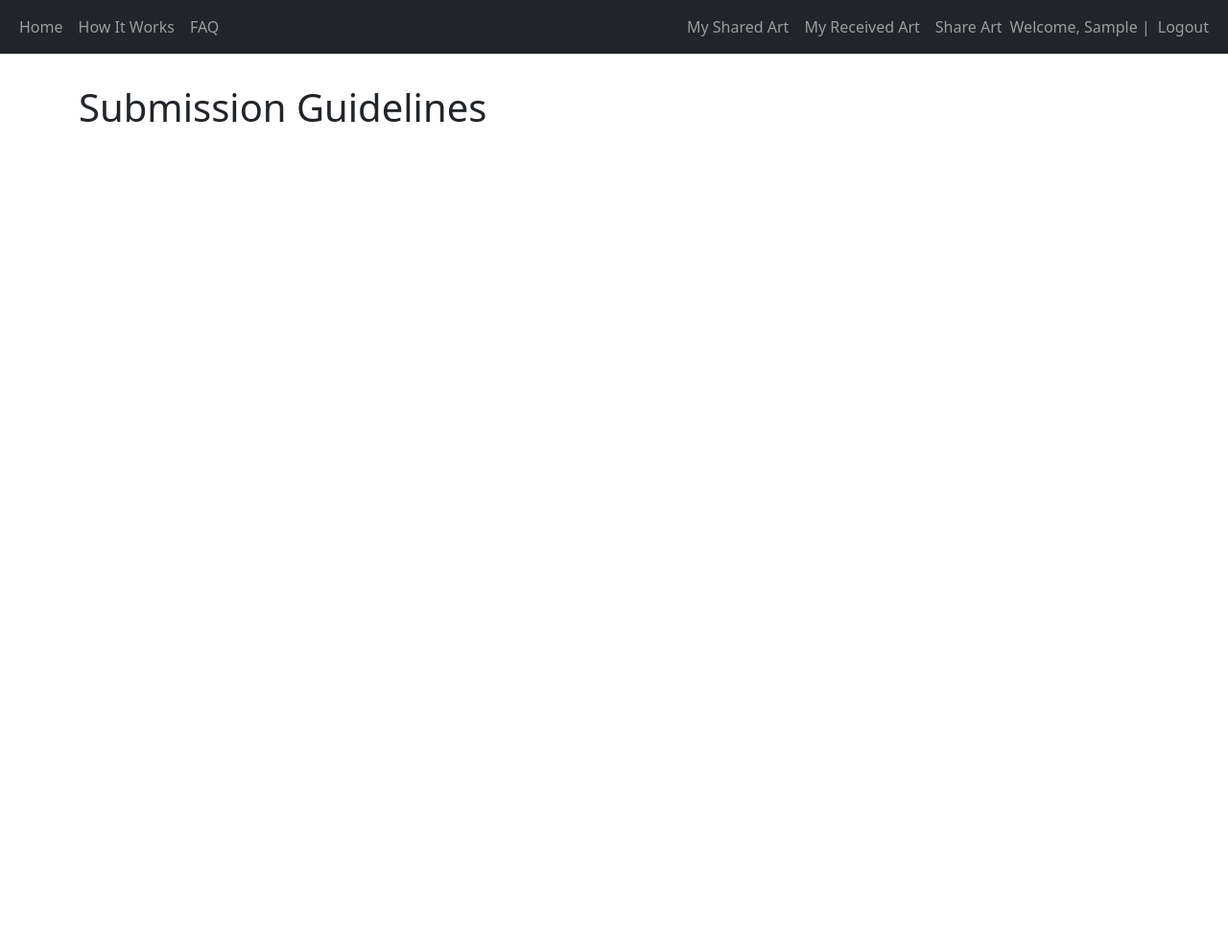
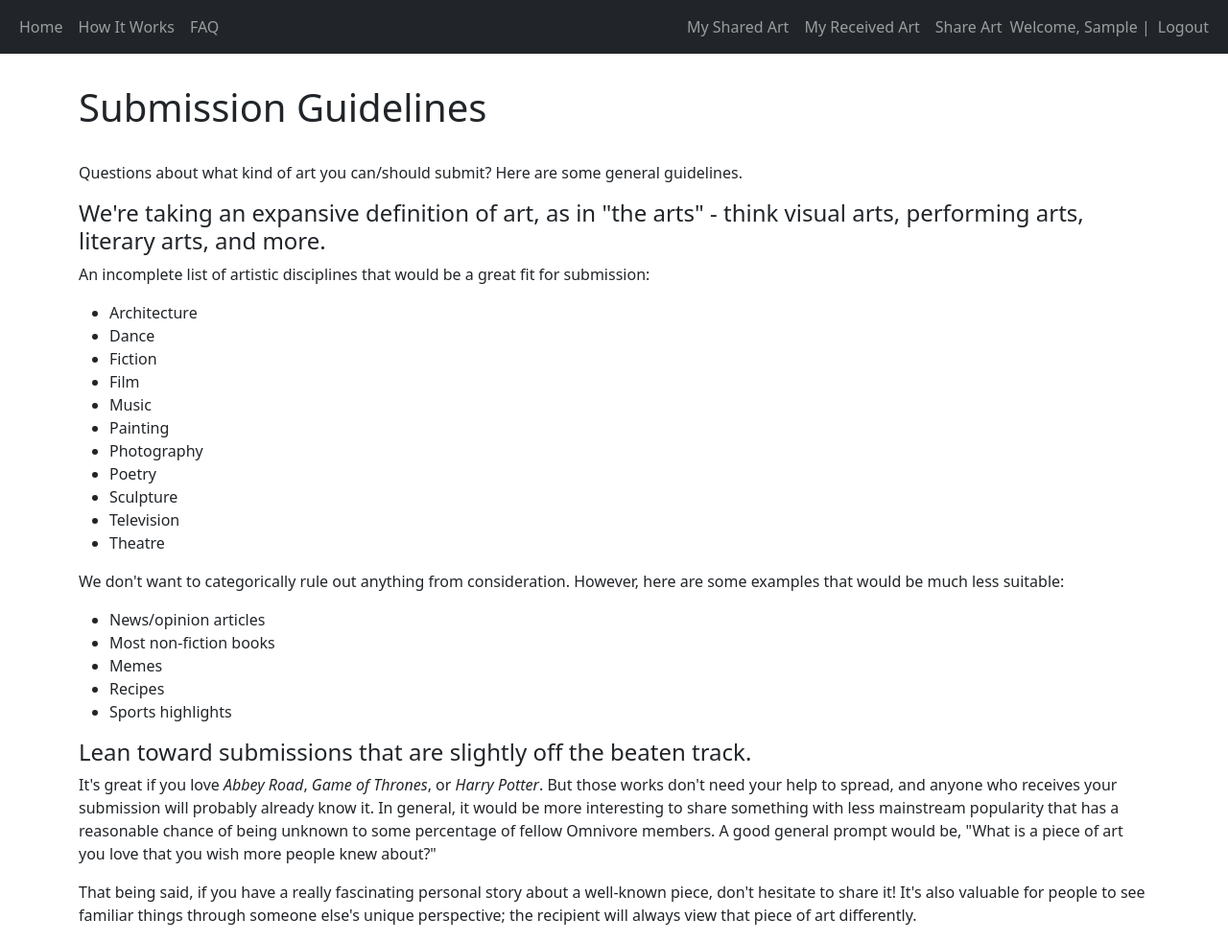
Before and after one commit to Jonathan-Heaney/omnivore, a Django app: page /submission-guidelines in a window 1280 px wide. Shown: the whole page at 96% size. Before the commit the page ends 127 px from the top, so only its background shows below. Run offline with Django 5.2, Linux system fonts and the light colour scheme; the visitor is signed in with stand-in values (Sample User, id 1).

Commit message:
Start submission guidelines

```diff
--- a/about/templates/about/submission_guidelines.html
+++ b/about/templates/about/submission_guidelines.html
@@ -8,6 +8,34 @@
 
 {% block content %}
 <h1 class="header">Submission Guidelines</h1>
+<p>Questions about what kind of art you can/should submit? Here are some general guidelines.</p>
 
+<h4>We're taking an expansive definition of art, as in "the arts" - think visual arts, performing arts, literary arts, and more.</h4>
+<p>An incomplete list of artistic disciplines that would be a great fit for submission:</p>
+<ul>
+  <li>Architecture</li>
+  <li>Dance</li>
+  <li>Fiction</li>
+  <li>Film</li>
+  <li>Music</li>
+  <li>Painting</li>
+  <li>Photography</li>
+  <li>Poetry</li>
+  <li>Sculpture</li>
+  <li>Television</li>
+  <li>Theatre</li>
+</ul>
+<p>We don't want to categorically rule out anything from consideration. However, here are some examples that would be much less suitable:</p>
+<ul>
+  <li>News/opinion articles</li>
+  <li>Most non-fiction books</li>
+  <li>Memes</li>
+  <li>Recipes</li>
+  <li>Sports highlights</li>
+</ul>
 
+<h4>Lean toward submissions that are slightly off the beaten track.</h4>
+
+<p>It's great if you love <em>Abbey Road</em>, <em>Game of Thrones</em>, or <em>Harry Potter</em>. But those works don't need your help to spread, and anyone who receives your submission will probably already know it. In general, it would be more interesting to share something with less mainstream popularity that has a reasonable chance of being unknown to some percentage of fellow Omnivore members. A good general prompt would be, "What is a piece of art you love that you wish more people knew about?"</p>
+<p>That being said, if you have a really fascinating personal story about a well-known piece, don't hesitate to share it! It's also valuable for people to see familiar things through someone else's unique perspective; the recipient will always view that piece of art differently.</p>
 {% endblock %}
```
